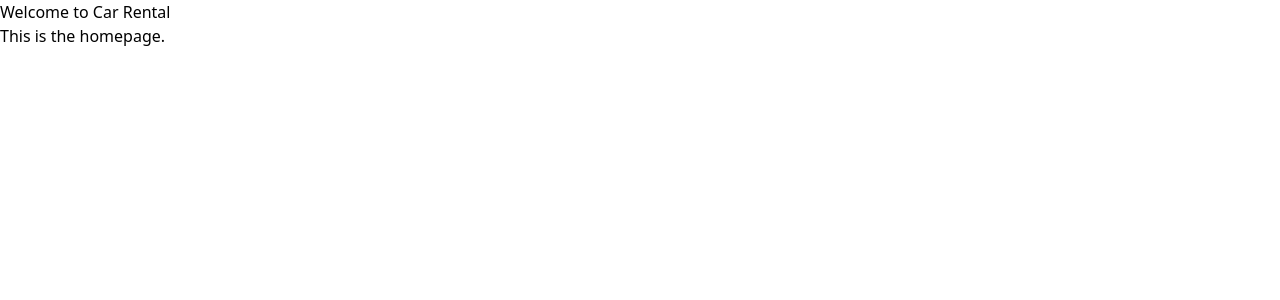
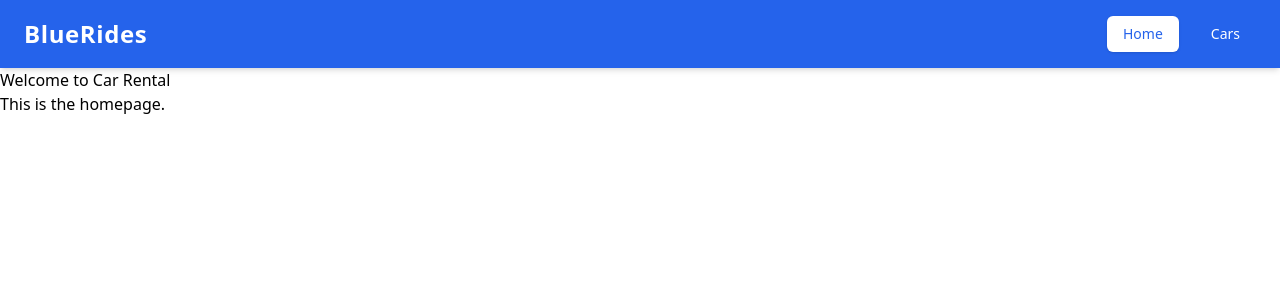
Before and after one commit to erireqica/CarRental, a React (Create React App) app in the folder frontend_eri/: page / in a window 1280 px wide. Shown: the top 300 px of the page. Built offline with nearby package versions, Linux system fonts and the light colour scheme.

Commit message:
Pages added and Navbar

```diff
--- a/frontend_eri/src/App.js
+++ b/frontend_eri/src/App.js
@@ -1,7 +1,8 @@
-import React from 'react';
 import { BrowserRouter as Router, Routes, Route } from 'react-router-dom';
 import HomePage from './pages/HomePage';
 import CarsPage from './pages/CarsPage';
+import AddCarPage from './pages/AddCarPage';
+import EditCarPage from './pages/EditCarPage';
 
 function App() {
   return (
@@ -9,6 +10,8 @@ function App() {
       <Routes>
         <Route path="/" element={<HomePage />} />
         <Route path="/cars" element={<CarsPage />} />
+        <Route path="/cars/add" element={<AddCarPage />} />
+        <Route path="/cars/edit/:id" element={<EditCarPage />} />
       </Routes>
     </Router>
   );
--- /dev/null
+++ b/frontend_eri/src/components/Navbar.js
@@ -0,0 +1,31 @@
+import { Link, useLocation } from 'react-router-dom';
+
+function Navbar() {
+  const { pathname } = useLocation();
+
+  const navLinkStyle = (path) =>
+    `px-4 py-2 rounded-md text-sm font-medium transition duration-200 ${
+      pathname === path
+        ? 'bg-white text-blue-600 shadow'
+        : 'text-white hover:bg-blue-500 hover:shadow-sm'
+    }`;
+
+  return (
+    <nav className="bg-blue-600 shadow-md">
+      <div className="mx-auto px-6 py-4 flex justify-between items-center">
+        {/* Brand / Logo */}
+        <Link to="/" className="text-2xl font-semibold text-white tracking-wide">
+          BlueRides
+        </Link>
+
+        {/* Nav links */}
+        <div className="flex space-x-4">
+          <Link to="/" className={navLinkStyle('/')}>Home</Link>
+          <Link to="/cars" className={navLinkStyle('/cars')}>Cars</Link>
+        </div>
+      </div>
+    </nav>
+  );
+}
+
+export default Navbar;
--- /dev/null
+++ b/frontend_eri/src/pages/AddCarPage.js
@@ -0,0 +1,13 @@
+import React from 'react';
+import Navbar from '../components/Navbar';
+
+
+function AddCarPage() {
+
+  return(<>
+    <Navbar />
+  </>
+  )
+}
+
+export default AddCarPage;
--- a/frontend_eri/src/pages/CarsPage.js
+++ b/frontend_eri/src/pages/CarsPage.js
@@ -1,5 +1,6 @@
 import React, { useEffect, useState } from 'react';
 import { getCars } from '../api/cars';
+import Navbar from '../components/Navbar';
 
 function CarsPage() {
   const [cars, setCars] = useState([]);
@@ -9,17 +10,19 @@ function CarsPage() {
   }, []);
 
   return (
-    <div style={{ padding: '2rem' }}>
-      <h1 className="text-3xl font-bold text-blue-600">Available Cars</h1>
-      <ul>
-        {cars.map(car => (
-          <li key={car.id}>
-            {car.name} - {car.brand} - ${car.price_per_day}
-          </li>
-
-        ))}
-      </ul>
-    </div>
+    <>
+      <Navbar />
+      <div className="p-6">
+        <h1 className="text-3xl font-bold text-blue-600 mb-4">Available Cars</h1>
+        <ul className="space-y-2">
+          {cars.map(car => (
+            <li key={car.id} className="border p-4 rounded shadow-sm">
+              <strong>{car.name}</strong> — {car.brand} — ${car.price_per_day}
+            </li>
+          ))}
+        </ul>
+      </div>
+    </>
   );
 }
 
--- /dev/null
+++ b/frontend_eri/src/pages/EditCarPage.js
@@ -0,0 +1,11 @@
+import React from 'react';
+import Navbar from '../components/Navbar';
+
+
+function EditCarPage() {
+    return( <>
+      <Navbar />
+    </>
+    )
+  }
+  export default EditCarPage;
--- a/frontend_eri/src/pages/HomePage.js
+++ b/frontend_eri/src/pages/HomePage.js
@@ -1,11 +1,16 @@
 import React from 'react';
+import Navbar from '../components/Navbar';
+
 
 function HomePage() {
   return (
-    <div>
-      <h1>Welcome to Car Rental</h1>
-      <p>This is the homepage.</p>
-    </div>
+    <>
+      <Navbar />
+      <div>
+        <h1>Welcome to Car Rental</h1>
+        <p>This is the homepage.</p>
+      </div>
+    </>
   );
 }
 
```
